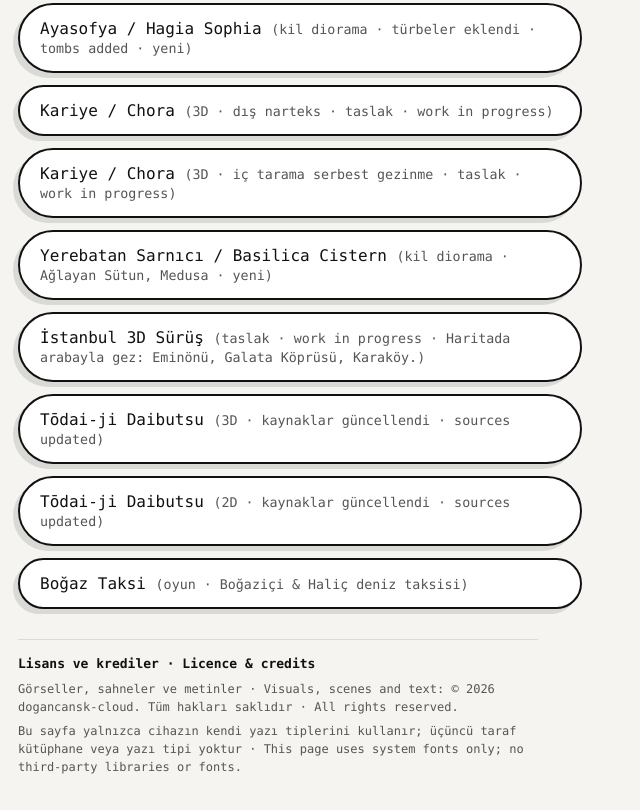
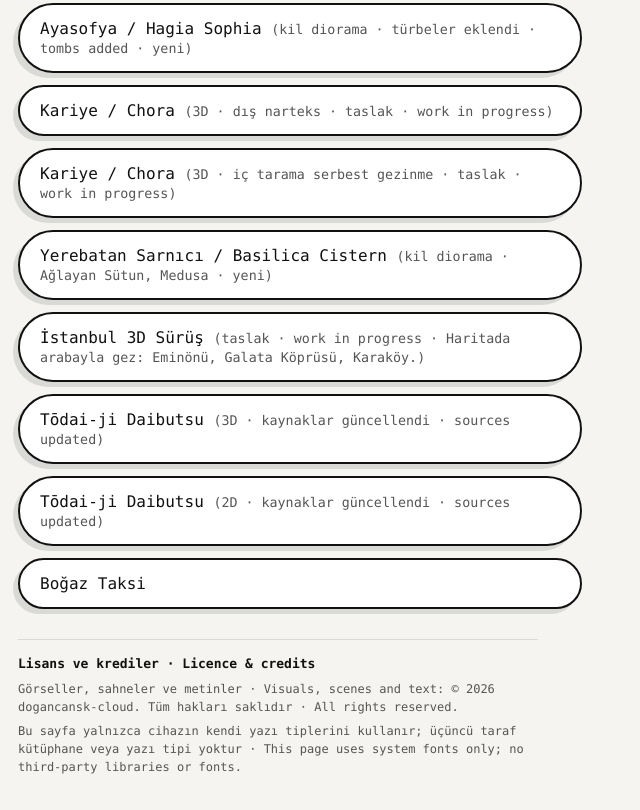
Before and after one commit to dogancansk-cloud/visuals, a plain HTML site: page index.html in a window 1280 px wide. Shown: the part 919-1729 px from the top of the page, without its empty margins (0-640 px from the left). Drawn offline with Linux system fonts and the light colour scheme.

Commit message:
Boğaz Taksi: başlık ve sosyal medya önizlemesi

```diff
--- a/index.html
+++ b/index.html
@@ -11,6 +11,6 @@
 <a href="istanbul3d-drive/">İstanbul 3D Sürüş <small>(taslak · work in progress · Haritada arabayla gez: Eminönü, Galata Köprüsü, Karaköy.)</small></a>
 <a href="todaiji_daibutsu_casting_3d.html">Tōdai-ji Daibutsu <small>(3D · kaynaklar güncellendi · sources updated)</small></a>
 <a href="todaiji_daibutsu_casting.html">Tōdai-ji Daibutsu <small>(2D · kaynaklar güncellendi · sources updated)</small></a>
-<a href="bogaz_taksi.html">Boğaz Taksi <small>(oyun · Boğaziçi &amp; Haliç deniz taksisi)</small></a>
+<a href="bogaz_taksi.html">Boğaz Taksi</a>
 <footer><h2>Lisans ve krediler · Licence &amp; credits</h2><p>Görseller, sahneler ve metinler · Visuals, scenes and text: © 2026 dogancansk-cloud. Tüm hakları saklıdır · All rights reserved.</p><p>Bu sayfa yalnızca cihazın kendi yazı tiplerini kullanır; üçüncü taraf kütüphane veya yazı tipi yoktur · This page uses system fonts only; no third-party libraries or fonts.</p></footer>
 </body></html>
```
Also changed, not shown: bogaz_taksi.html (+2 -2 lines), bogaz_taksi_og.jpg (added).
